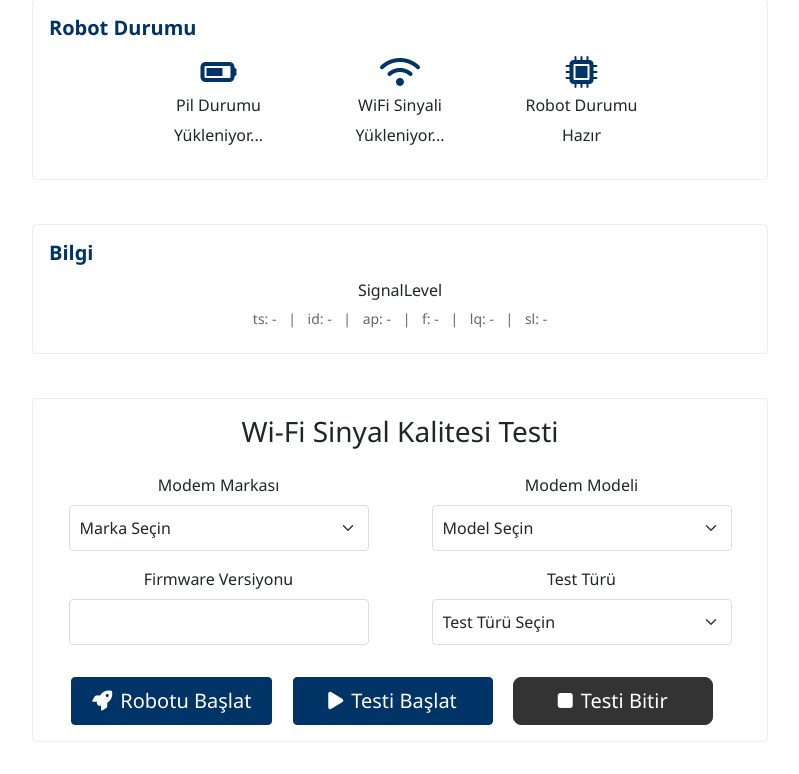
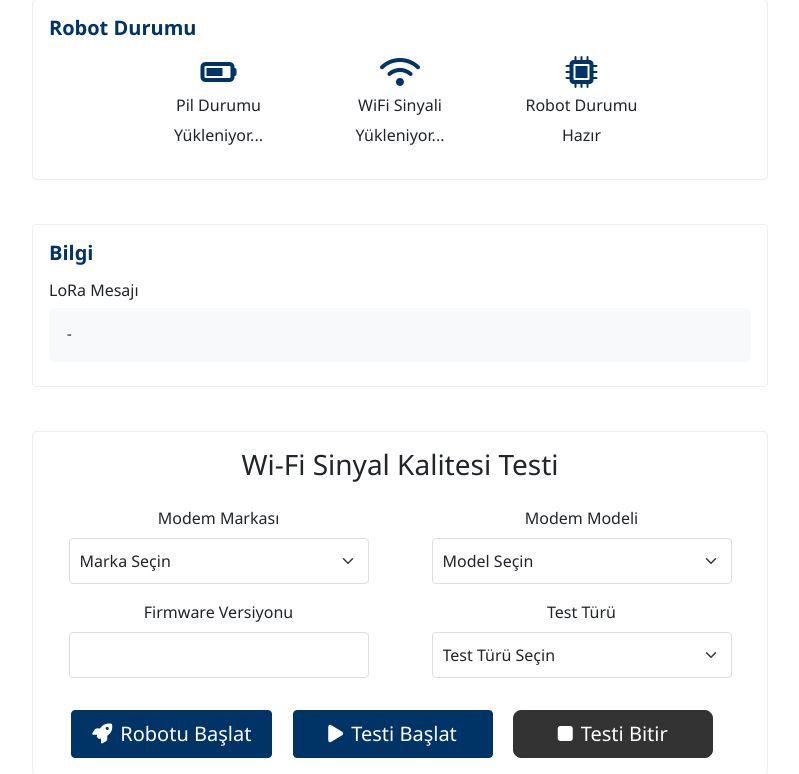
Before and after one commit to abdullahsaki/test_server, a Django app: page /robot/ in a window 1280 px wide. Shown: the part 113-887 px from the top of the page, without its empty margins (240-1039 px from the left). Before the commit the page ends 855 px from the top, so only its background shows below. Run offline with Django 5.2, Linux system fonts and the light colour scheme; the visitor is signed in with stand-in values (Sample User, id 1).

Commit message:
LoRa entegrasyonu güncellemeleri: baud hızı 9600, mesaj okuma 1 saniye, ham veri gösterimi ve ana sayfa bilgi bölümüne LoRa mesajı eklendi

```diff
--- a/cmd_vel_web/robot_control/lora_client.py
+++ b/cmd_vel_web/robot_control/lora_client.py
@@ -1,8 +1,24 @@
 import serial  # PySerial kütüphanesi ile seri port (USB) üzerinden haberleşme
+import threading
 
 class LoRaClient:
-    def __init__(self, port: str = '/dev/ttyUSB0', baudrate: int = 115200):
+    def __init__(self, port: str = '/dev/ttyUSB0', baudrate: int = 9600):
         self.serial_connection = serial.Serial(port, baudrate, timeout=1, write_timeout=1)  # Seri portu açar
+        self.last_message = "-"  # Son alınan mesajı sakla
+        self._lock = threading.Lock()  # Thread-safe erişim için
+        self._running = True
+        # Arka planda mesaj okuma thread'ini başlat
+        self._read_thread = threading.Thread(target=self._read_loop, daemon=True)
+        self._read_thread.start()
+
+    def _read_loop(self):
+        """Arka planda sürekli mesaj okuma döngüsü"""
+        while self._running:
+            try:
+                self.read_message()
+            except Exception as e:
+                print(f"[LoRa] HATA: Okuma döngüsünde hata - {e}")
+            threading.Event().wait(1.0)  # 1 saniye bekle
 
     def send_command(self, command: str) -> bool:
         try:
@@ -22,13 +38,48 @@ class LoRaClient:
             print(f"[LoRa] HATA: Komut gönderilemedi - {e}")
             return False
 
+    def read_message(self) -> str:
+        """Seri porttan mesaj okur ve son mesajı günceller"""
+        try:
+            if not self.serial_connection.is_open:
+                return None
+
+            # Seri porttan veri oku
+            if self.serial_connection.in_waiting > 0:
+                line = self.serial_connection.readline()
+                if line:
+                    # Ham veri olarak sakla - sadece decode yap, strip yapma
+                    message = line.decode('utf-8', errors='ignore')
+                    with self._lock:
+                        self.last_message = message
+                    print(f"[LoRa] RX: '{message.rstrip()}'")
+                    return message
+        except Exception as e:
+            print(f"[LoRa] HATA: Mesaj okunamadı - {e}")
+        return None
+
+    def get_last_message(self) -> str:
+        """Son alınan mesajı döndürür"""
+        with self._lock:
+            return self.last_message
+
 try:
-    lora_client = LoRaClient('/dev/ttyUSB0', 115200)
-    print("[LoRa] Serial port bağlantısı başarıyla açıldı: /dev/ttyUSB0")
+    lora_client = LoRaClient('/dev/ttyUSB0', 9600)
+    print("[LoRa] Serial port bağlantısı başarıyla açıldı: /dev/ttyUSB0 (9600 baud)")
 except (serial.SerialException, FileNotFoundError) as e:
     print(f"[LoRa] UYARI: Serial port açılamadı ({e}). Dummy modunda çalışılıyor.")
     class DummyLoRaClient:
+        def __init__(self):
+            self.last_message = "-"
+
         def send_command(self, command):
             print(f"[LoRa] DUMMY TX: '{command}' (gerçek gönderim yok - serial port bulunamadı)")
             return False
+
+        def read_message(self):
+            return None
+
+        def get_last_message(self):
+            return self.last_message
+
     lora_client = DummyLoRaClient()
--- a/cmd_vel_web/robot_control/templates/robot_control/robot_kontrol_paneli.html
+++ b/cmd_vel_web/robot_control/templates/robot_control/robot_kontrol_paneli.html
@@ -221,24 +221,10 @@
                     <div class="card">
                         <div class="card-body position-relative">
                             <h5 class="card-title">Bilgi</h5>
-                            <div class="row justify-content-center align-items-center">
-                                <div class="col-md-10">
-                                    <div class="text-center">
-                                        <h6 class="mb-2">SignalLevel</h6>
-                                        <div class="text-muted small">
-                                            <span>ts: <span id="tsValue">-</span></span>
-                                            <span class="mx-2">|</span>
-                                            <span>id: <span id="idValue">-</span></span>
-                                            <span class="mx-2">|</span>
-                                            <span>ap: <span id="apValue">-</span></span>
-                                            <span class="mx-2">|</span>
-                                            <span>f: <span id="fValue">-</span></span>
-                                            <span class="mx-2">|</span>
-                                            <span>lq: <span id="lqValue">-</span></span>
-                                            <span class="mx-2">|</span>
-                                            <span>sl: <span id="slValue">-</span></span>
-                                        </div>
-                                    </div>
+                            <div class="row mt-3">
+                                <div class="col-12">
+                                    <h6 class="mb-2">LoRa Mesajı</h6>
+                                    <pre id="loraMessageInfo" class="bg-light p-3 rounded mb-0" style="font-size: 0.9rem; white-space: pre-wrap; word-wrap: break-word;">-</pre>
                                 </div>
                             </div>
                             <div class="row mt-2">
@@ -636,6 +622,39 @@
             document.getElementById('batteryStatus').innerHTML = 'Yükleniyor...';
             document.getElementById('wifiStatus').innerHTML = 'Yükleniyor...';
             document.getElementById('robotStatus').innerHTML = 'Hazır';
+
+            // LoRa'dan gelen son mesajı periyodik olarak güncelle
+            function updateLastLoRaMessage() {
+                fetch("{% url 'robot_control:get_last_lora_message' %}", {
+                    method: 'GET',
+                    headers: {
+                        'Content-Type': 'application/json',
+                    },
+                })
+                .then(response => response.json())
+                .then(data => {
+                    if (data.status === 'success') {
+                        const message = data.message || '-';
+                        // Ham Veri bölümündeki elementi güncelle
+                        const rawLoRaElement = document.getElementById('rawLoRaRealtime');
+                        if (rawLoRaElement) {
+                            rawLoRaElement.textContent = message;
+                        }
+                        // Ana sayfadaki Bilgi bölümündeki elementi güncelle
+                        const loraMessageInfoElement = document.getElementById('loraMessageInfo');
+                        if (loraMessageInfoElement) {
+                            loraMessageInfoElement.textContent = message;
+                        }
+                    }
+                })
+                .catch(error => {
+                    console.error('LoRa mesajı alınamadı:', error);
+                });
+            }
+
+            // İlk yüklemede ve her 1 saniyede bir güncelle
+            updateLastLoRaMessage();
+            setInterval(updateLastLoRaMessage, 1000);
         });
     </script>
 </body>
--- a/cmd_vel_web/robot_control/urls.py
+++ b/cmd_vel_web/robot_control/urls.py
@@ -9,4 +9,5 @@ urlpatterns = [
     path('login/', views.login_view, name='login'),
     path('logout/', views.logout_view, name='logout'),
     path('send_command/', views.send_command, name='send_command'),
+    path('get_last_lora_message/', views.get_last_lora_message, name='get_last_lora_message'),
 ]
--- a/cmd_vel_web/robot_control/views.py
+++ b/cmd_vel_web/robot_control/views.py
@@ -39,3 +39,10 @@ def send_command(request):
     command = request.POST.get('command')
     lora_client.send_command(command)
     return JsonResponse({'status': 'success', 'message': f'{command} komutu gönderildi'})
+
+@csrf_exempt
+@login_required(login_url='robot_control:login')
+def get_last_lora_message(request):
+    """LoRa'dan gelen son mesajı döndürür"""
+    last_message = lora_client.get_last_message()
+    return JsonResponse({'status': 'success', 'message': last_message})
```
